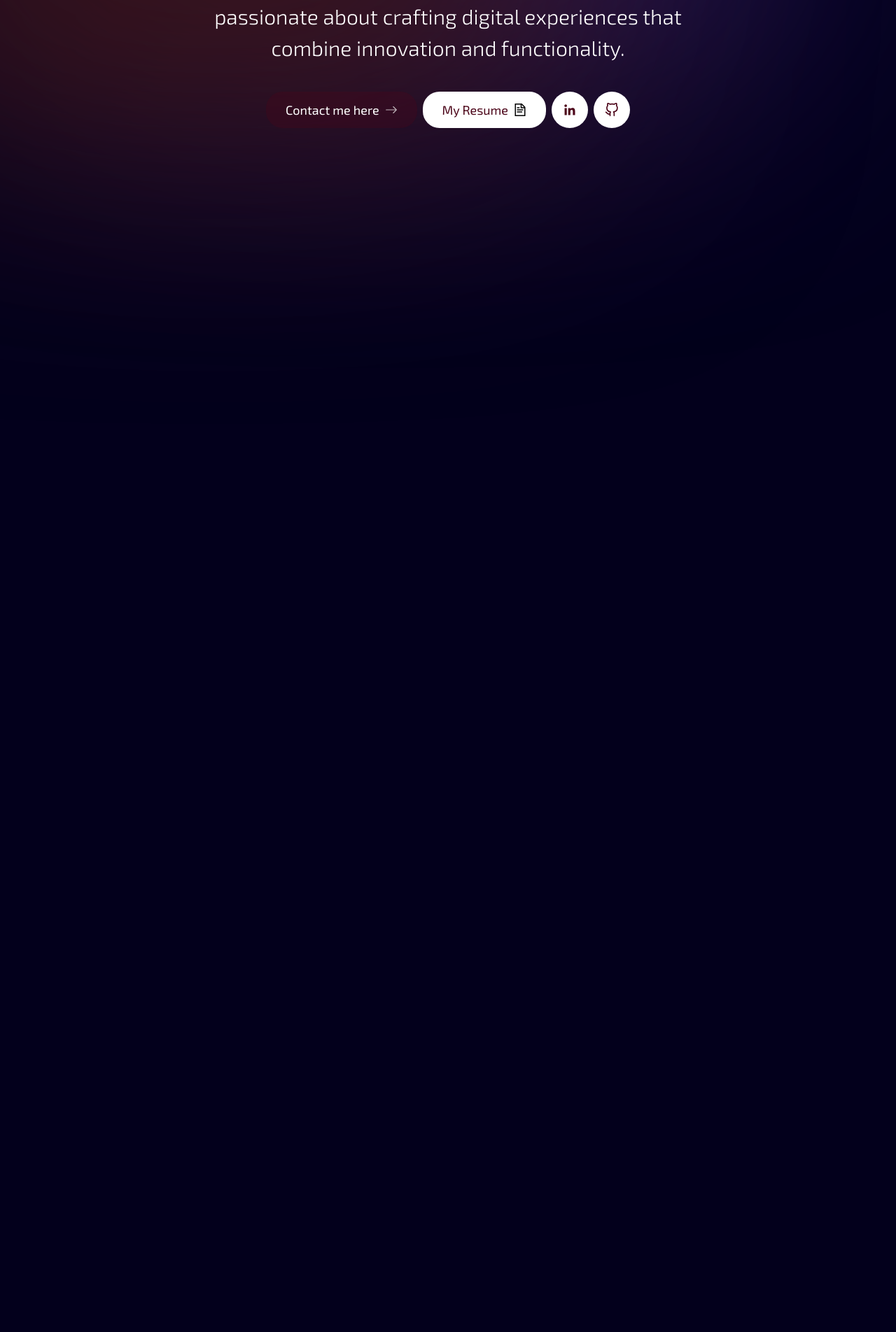
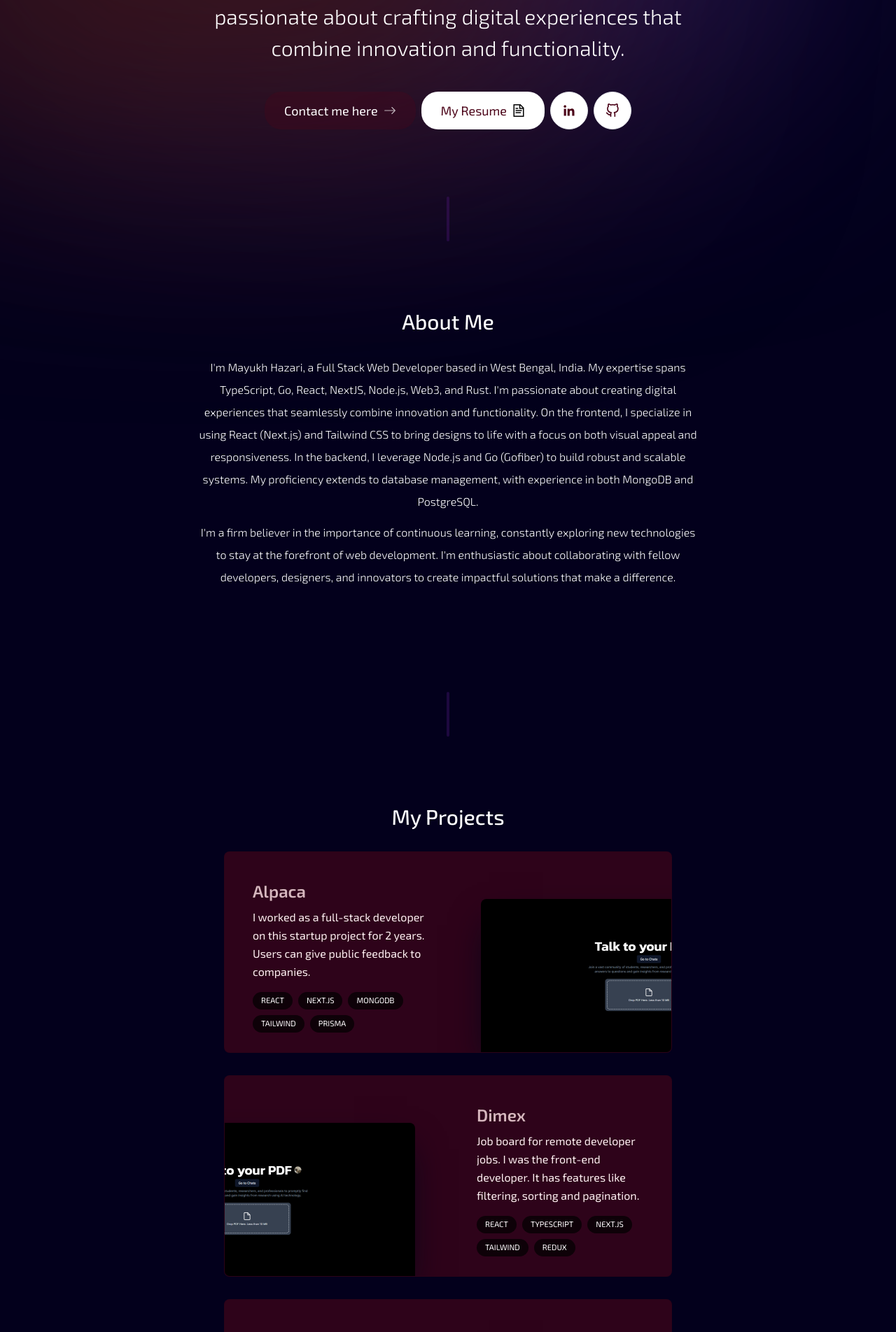
Before and after one commit to xmayukx/my-portfolio-01, a Next.js app: page / in a window 1280 px wide. Shown: the part 300-2204 px from the top of the page at 70% size. Built offline with nearby package versions, Linux system fonts and the light colour scheme.

Commit message:
Add project section

```diff
--- a/app/page.tsx
+++ b/app/page.tsx
@@ -1,10 +1,18 @@
+import About from "@/components/about";
 import Intro from "@/components/intro";
+import Projects from "@/components/projects";
+import { SectionDivider } from "@/components/section-divider";
 import Image from "next/image";
 
 export default function Home() {
   return (
     <main className="flex flex-col items-center px-4">
       <Intro />
+      <SectionDivider />
+      <About />
+      <SectionDivider />
+      <Projects />
+      <SectionDivider />
     </main>
   );
 }
--- /dev/null
+++ b/components/about.tsx
@@ -0,0 +1,36 @@
+"use client";
+import React from "react";
+import SectionHeading from "./section-heading";
+import { motion } from "framer-motion";
+
+export default function About() {
+  return (
+    <motion.section
+      initial={{ opacity: 0, y: 100 }}
+      animate={{ opacity: 1, y: 0 }}
+      transition={{ delay: 0.5 }}
+      className="mb-20 max-w-[45rem] text-center leading-8 sm:mb-10"
+    >
+      <SectionHeading>About me</SectionHeading>
+      <p className="font-light mb-3">
+        I&apos;m Mayukh Hazari, a Full Stack Web Developer based in West Bengal,
+        India. My expertise spans TypeScript, Go, React, NextJS, Node.js, Web3,
+        and Rust. I&apos;m passionate about creating digital experiences that
+        seamlessly combine innovation and functionality. On the frontend, I
+        specialize in using React (Next.js) and Tailwind CSS to bring designs to
+        life with a focus on both visual appeal and responsiveness. In the
+        backend, I leverage Node.js and Go (Gofiber) to build robust and
+        scalable systems. My proficiency extends to database management, with
+        experience in both MongoDB and PostgreSQL.
+      </p>
+      <p className="font-light mb-3">
+        {" "}
+        I&apos;m a firm believer in the importance of continuous learning,
+        constantly exploring new technologies to stay at the forefront of web
+        development. I&apos;m enthusiastic about collaborating with fellow
+        developers, designers, and innovators to create impactful solutions that
+        make a difference.
+      </p>
+    </motion.section>
+  );
+}
--- a/components/header.tsx
+++ b/components/header.tsx
@@ -7,7 +7,7 @@ export default function Header() {
   return (
     <header className="z-[999] relative">
       <motion.div
-        className="fixed top-0 left-1/2 -translate-x-1/2 h-[4.5rem] w-full rounded-none border border-slate-700 border-opacity-40 bg-black/60 bg-opacity-80 backdrop-blur-[0.5rem] sm:top-6 sm:h-[3.25rem] sm:w-[36rem] sm:rounded-full"
+        className="fixed top-0 left-1/2 -translate-x-1/2 h-[4.5rem] w-full rounded-none border border-slate-700 border-opacity-40 bg-black/50 bg-opacity-80 backdrop-blur-[0.5rem] sm:top-6 sm:h-[3.25rem] sm:w-[36rem] sm:rounded-full"
         initial={{ y: -100, x: "-50%", opacity: 0 }}
         animate={{ y: 0, x: "-50%", opacity: 1 }}
       ></motion.div>
--- a/components/intro.tsx
+++ b/components/intro.tsx
@@ -4,8 +4,7 @@ import Image from "next/image";
 import Link from "next/link";
 import React from "react";
 import { BsArrowRight } from "react-icons/bs";
-import { HiDownload } from "react-icons/hi";
-import { BiLogoGithub, BiLogoLinkedin } from "react-icons/bi";
+import { BiLogoLinkedin } from "react-icons/bi";
 import { FiGithub } from "react-icons/fi";
 import { GrDocumentText } from "react-icons/gr";
 
@@ -13,7 +12,7 @@ export default function Intro() {
   return (
     <section className="mb-28 max-w-[50rem] text-center sm:mb-0">
       <div className="flex items-center justify-center">
-        <div className="relative">
+        <div className="relative group">
           <motion.div
             initial={{ opacity: 0, scale: 0 }}
             animate={{ opacity: 1, scale: 1 }}
@@ -26,12 +25,12 @@ export default function Intro() {
               height={192}
               quality={95}
               priority={true}
-              className="h-24 w-24 rounded-full object-cover border-[0.35rem] border-black shadow-xl"
+              className="h-24 w-24 rounded-full object-cover border-[0.35rem] border-black shadow-xl group-hover:border-0 transition-all group-hover:w-32 group-hover:h-32"
             />
           </motion.div>
 
           <motion.span
-            className="absolute bottom-0 right-0 text-4xl"
+            className="absolute bottom-0 right-0 text-4xl group-hover:text-3xl transition-all delay-0"
             initial={{ opacity: 0, scale: 0 }}
             animate={{ opacity: 1, scale: 1 }}
             transition={{
@@ -46,7 +45,8 @@ export default function Intro() {
         </div>
       </div>
 
-      <motion.p
+      <div className="">
+        <motion.h1
           initial={{ opacity: 0, y: 100 }}
           animate={{ opacity: 1, y: 0 }}
           className=" font-light mb-10 mt-4 text-2xl px-4 !leading-[1.5] sm:text-4xl md:text-3xl"
@@ -55,7 +55,7 @@ export default function Intro() {
           <span className=" font-medium">Full-stack Web developer</span>{" "}
           passionate about crafting digital experiences that combine innovation
           and functionality.
-      </motion.p>
+        </motion.h1>
         <motion.div
           initial={{ opacity: 0, y: 100 }}
           animate={{ opacity: 1, y: 0 }}
@@ -64,14 +64,14 @@ export default function Intro() {
         >
           <Link
             href="#contact"
-          className=" group bg-rose-950/30 text-white px-7 py-2 flex items-center gap-2 rounded-3xl outline-none hover:scale-110 hover:bg-rose-950 transition active:scale-95"
+            className=" group bg-rose-950/30 text-white px-7 py-2 flex items-center gap-2 rounded-3xl outline-none hover:scale-110 hover:bg-rose-950 transition active:scale-95 cursor-pointer"
           >
             <span className="">Contact me here</span>{" "}
             <BsArrowRight className="opacity-70 group-hover:translate-x-1 transition-all" />{" "}
           </Link>
           <Link
             target="_blank"
-          className=" bg-white text-rose-950 px-7 py-2 flex items-center gap-2 rounded-3xl utline-none hover:scale-110 transition active:scale-95"
+            className=" bg-white text-rose-950 px-7 py-2 flex items-center gap-2 rounded-3xl outline-none hover:scale-110 transition active:scale-95"
             href={
               "https://drive.google.com/file/d/1AlPp-0wU2c0YWzthFUWb8Wj-wEhTMcTM/view"
             }
@@ -80,20 +80,21 @@ export default function Intro() {
           </Link>
           <Link
             target="_blank"
-          className="bg-white text-rose-950 p-4 flex items-center gap-2 rounded-full"
+            className="bg-white text-rose-950 p-4 flex items-center gap-2 rounded-full focus:scale-[1.15] hover:scale-[1.15] transition active:scale-105 cursor-pointer border"
             href={"https://www.linkedin.com/in/mayukh-hazari-212276220"}
           >
             <BiLogoLinkedin className="text-xl" />
           </Link>
           <Link
             target="_blank"
-          className="bg-white text-rose-950 p-4 flex items-center gap-2 rounded-full"
+            className="bg-white text-rose-950 p-4 flex items-center gap-2 rounded-full focus:scale-[1.15] hover:scale-[1.15] transition active:scale-105 cursor-pointer border"
             href={"https://www.linkedin.com/in/mayukh-hazari-212276220"}
           >
             {/* <BsLinkedin />{" "} */}
             <FiGithub className="text-xl font-medium" />
           </Link>
         </motion.div>
+      </div>
     </section>
   );
 }
--- /dev/null
+++ b/components/project.tsx
@@ -0,0 +1,52 @@
+"use client";
+import { motion, useScroll, useTransform } from "framer-motion";
+import React, { useRef } from "react";
+import { projectsData } from "@/lib/data";
+import Image from "next/image";
+
+type ProjectProps = (typeof projectsData)[number];
+export const Project = ({
+  title,
+  description,
+  tags,
+  imageUrl,
+}: ProjectProps) => {
+  const ref = useRef<HTMLDivElement>(null);
+  const { scrollYProgress } = useScroll({
+    target: ref,
+    offset: ["0 1", "1.33 1"],
+  });
+  const scaleProgress = useTransform(scrollYProgress, [0, 1], [0.8, 1]);
+  const opacityProgress = useTransform(scrollYProgress, [0, 1], [0.6, 1]);
+  return (
+    <motion.div
+      style={{ scale: scaleProgress, opacity: opacityProgress }}
+      ref={ref}
+      className="group  mb-3 sm:mb-8 last:mb-0"
+    >
+      <section className="relative bg-rose-950/60 hover:bg-rose-950/50 transition max-w-[40rem] border border-black/5 overflow-hidden sm:pr-8 sm:h-[18rem]  rounded-lg">
+        <div className="group-even:ml-[20rem] pb-7 px-5 sm:pl-10 sm:pr-2 sm:pt-10 sm:max-w-[50%] flex flex-col h-full">
+          <h3 className="text-2xl font-semibold text-rose-100/80">{title}</h3>
+          <p className="mt-2 leading-relaxed text-rose-50">{description}</p>
+          <ul className="flex flex-wrap mt-4 gap-2">
+            {tags.map((tag, index) => (
+              <li
+                className="bg-black/[0.7] px-3 py-1 text-[0.7rem] uppercase text-white rounded-full"
+                key={index}
+              >
+                {tag}
+              </li>
+            ))}
+          </ul>
+        </div>
+
+        <Image
+          src={imageUrl}
+          alt={title}
+          quality={95}
+          className="group-hover:scale-[1.04] transition group-hover:-translate-x-3 group-hover:translate-y-3 group-hover:-rotate-2 group-even:group-hover:translate-x-3 group-even:group-hover:translate-y-3 group-even:group-hover:rotate-2 absolute top-[4.2rem] -right-[13rem] w-[30rem] rounded-t-lg shadow-2xl shadow-slate-950 group-even:right-[initial] group-even:-left-[13rem]"
+        />
+      </section>
+    </motion.div>
+  );
+};
--- /dev/null
+++ b/components/projects.tsx
@@ -0,0 +1,21 @@
+import React, { useRef } from "react";
+import SectionHeading from "./section-heading";
+import { projectsData } from "@/lib/data";
+import { Project } from "./project";
+
+type ProjectProps = (typeof projectsData)[number];
+
+export default function Projects() {
+  return (
+    <section>
+      <SectionHeading>My projects</SectionHeading>
+      <div>
+        {projectsData.map((project, index) => (
+          <React.Fragment key={index}>
+            <Project {...project} />
+          </React.Fragment>
+        ))}
+      </div>
+    </section>
+  );
+}
--- /dev/null
+++ b/components/section-divider.tsx
@@ -0,0 +1,14 @@
+"use client";
+import { motion } from "framer-motion";
+import React from "react";
+
+export const SectionDivider = () => {
+  return (
+    <motion.div
+      initial={{ opacity: 0, y: 100 }}
+      animate={{ opacity: 1, y: 0 }}
+      transition={{ delay: 0.125 }}
+      className="bg-purple-800/25 my-24 h-16 w-1 rounded-full hidden sm:block"
+    ></motion.div>
+  );
+};
--- /dev/null
+++ b/components/section-heading.tsx
@@ -0,0 +1,13 @@
+import React from "react";
+
+export default function SectionHeading({
+  children,
+}: {
+  children: React.ReactNode;
+}) {
+  return (
+    <h2 className="text-3xl text-center font-medium capitalize mb-8 ">
+      {children}
+    </h2>
+  );
+}
--- a/lib/data.ts
+++ b/lib/data.ts
@@ -60,21 +60,21 @@ export const experiencesData = [
 
 export const projectsData = [
   {
-    title: "CorpComment",
+    title: "Alpaca",
     description:
       "I worked as a full-stack developer on this startup project for 2 years. Users can give public feedback to companies.",
     tags: ["React", "Next.js", "MongoDB", "Tailwind", "Prisma"],
     imageUrl: alpaca,
   },
   {
-    title: "rmtDev",
+    title: "Dimex",
     description:
       "Job board for remote developer jobs. I was the front-end developer. It has features like filtering, sorting and pagination.",
     tags: ["React", "TypeScript", "Next.js", "Tailwind", "Redux"],
     imageUrl: alpaca,
   },
   {
-    title: "Word Analytics",
+    title: "NFT-Marketplace",
     description:
       "A public web app for quick analytics on text. It shows word count, character count and social media post limits.",
     tags: ["React", "Next.js", "SQL", "Tailwind", "Framer"],
```
Lines whose indentation alone changed are shown as unchanged.
